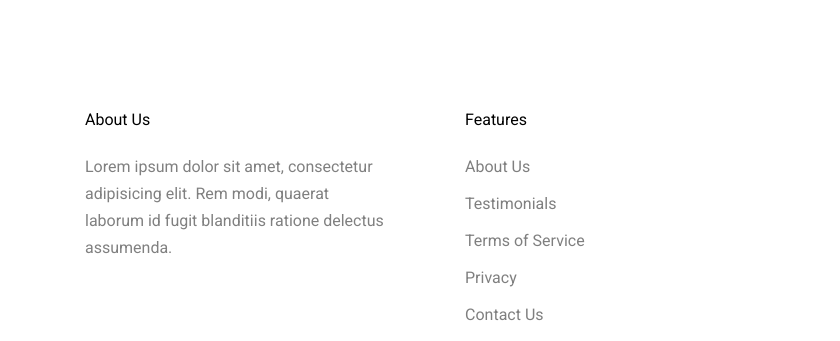
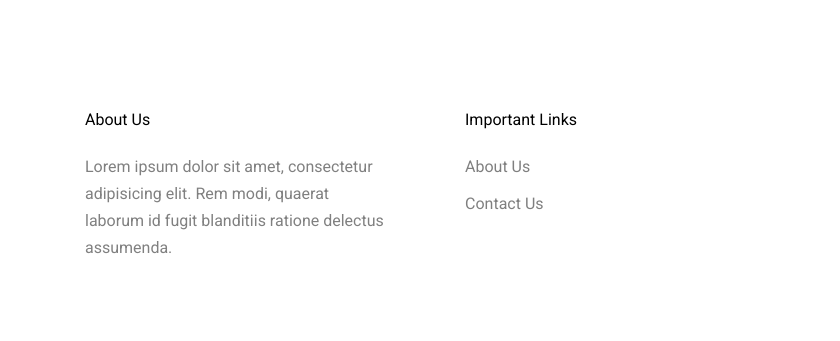
Before and after one commit to ajayDchandra/Englighting-lives, a plain HTML site: page about.html in a window 1280 px wide. Shown: the part 3858-4199 px from the top of the page, 0-840 px from the left. Drawn offline with Linux system fonts and the light colour scheme; files whose address does not match are found by name; a web font is replaced by a local one.

Commit message:
Footer Updated

```diff
--- a/about.html
+++ b/about.html
@@ -358,12 +358,9 @@
 
               </div>
               <div class="col-md-4 ml-auto">
-                <h2 class="footer-heading mb-4">Features</h2>
+                <h2 class="footer-heading mb-4">Important Links</h2>
                 <ul class="list-unstyled">
                   <li><a href="#">About Us</a></li>
-                  <li><a href="#">Testimonials</a></li>
-                  <li><a href="#">Terms of Service</a></li>
-                  <li><a href="#">Privacy</a></li>
                   <li><a href="#">Contact Us</a></li>
                 </ul>
               </div>
```
Also changed, not shown: blog.html (+1 -4 lines), contact.html (+1 -4 lines), index.html (+1 -4 lines).
